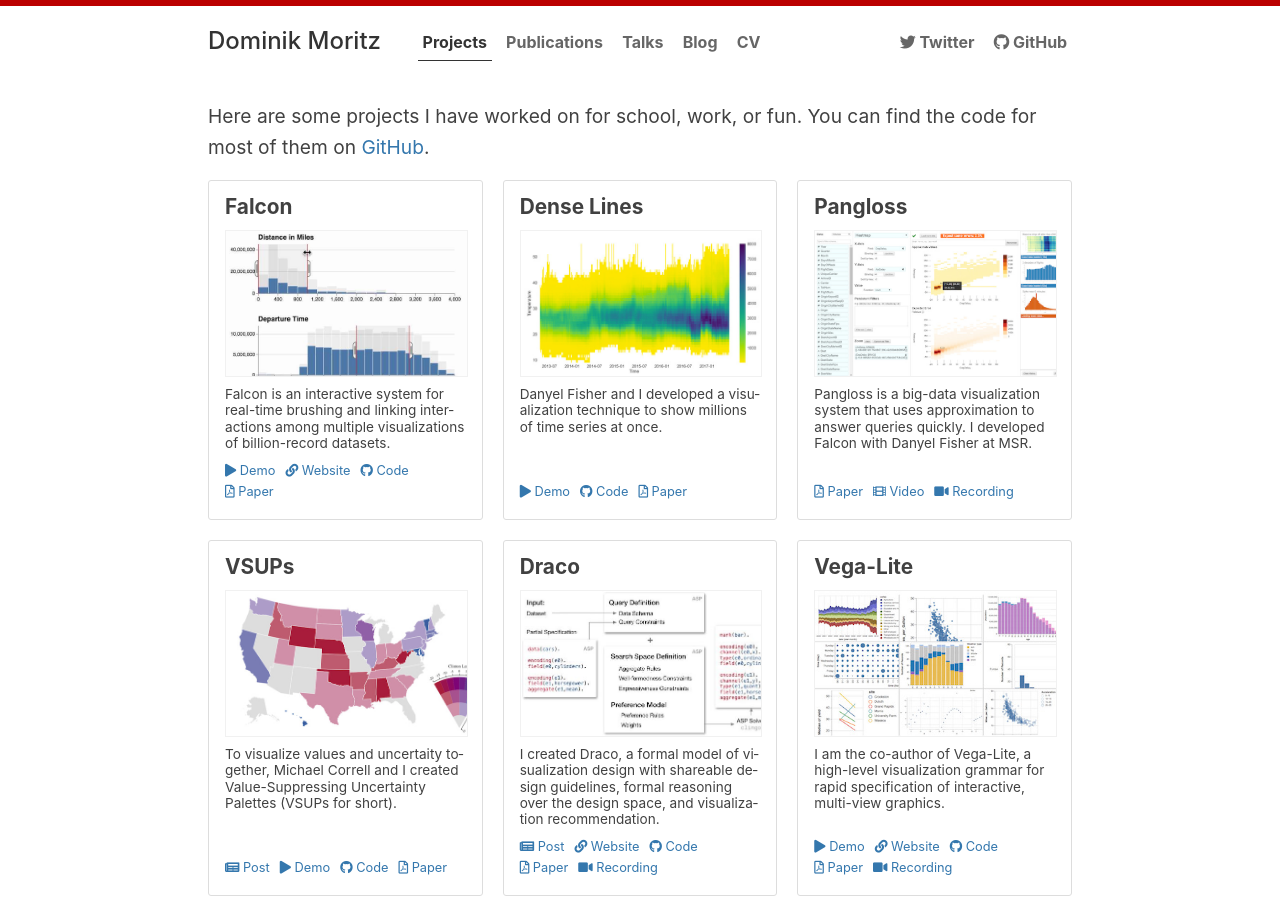
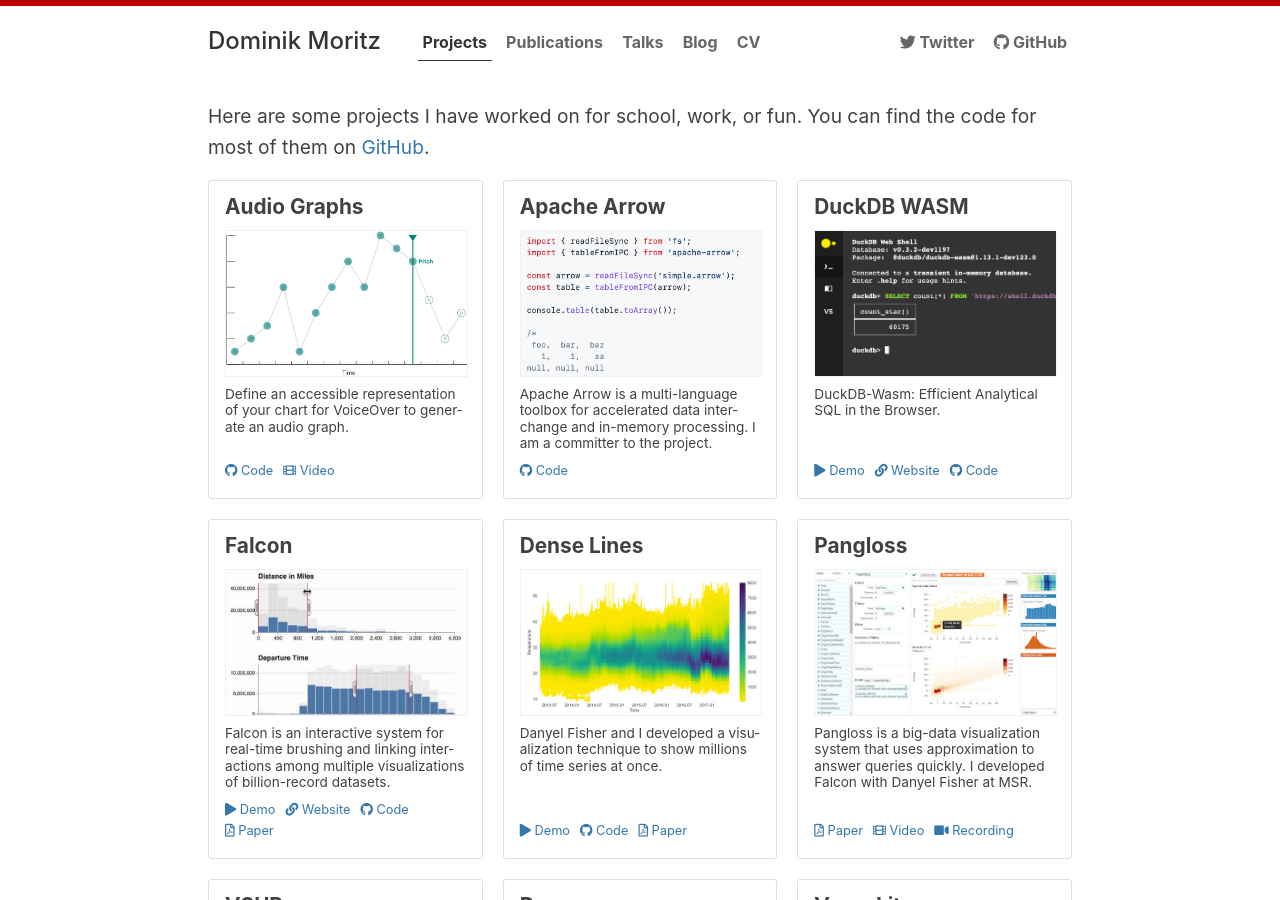
Before and after one commit to domoritz/domoritz.github.io, a Jekyll site: the page built from projects.md, in a window 1280 px wide and 900 px high. Built offline with Jekyll 4.4.1, drawn with Linux system fonts in a browser that asks for light colours.

Commit message:
Add some more projects

```diff
--- a/_data/projects.yml
+++ b/_data/projects.yml
@@ -1,3 +1,22 @@
+- title: Audio Graphs
+  code: https://developer.apple.com/documentation/accessibility/audio_graphs
+  video: https://developer.apple.com/videos/play/wwdc2021/10122/
+  image: audiographs.png
+  description: "Define an accessible representation of your chart for VoiceOver to generate an audio graph."
+
+- title: Apache Arrow
+  code: https://github.com/apache/arrow/tree/master/js
+  image: arrow.png
+  description: "Apache Arrow is a multi-language toolbox for accelerated data interchange and in-memory processing. I am a committer to the project."
+
+- title: DuckDB WASM
+  url: https://duckdb.org/2021/10/29/duckdb-wasm.html
+  code: https://github.com/duckdb/duckdb-wasm
+  demo: https://shell.duckdb.org
+  image: duckdb.png
+  description: "DuckDB-Wasm: Efficient Analytical SQL in the Browser."
+  highlight: 4
+
 - title: Falcon
   url: https://github.com/uwdata/falcon
   code: https://github.com/uwdata/falcon
@@ -20,7 +39,6 @@
   video: https://www.youtube.com/watch?v=cfdzi92r4sM
   recording: https://www.youtube.com/watch?v=4ntnRzqiG7Y
   description: "Pangloss is a big-data visualization system that uses approximation to answer queries quickly. I developed Falcon with Danyel Fisher at MSR."
-  highlight: 3
 
 - title: VSUPs
   image: vsup.jpg
@@ -48,7 +66,7 @@
   recording: https://www.youtube.com/watch?v=9uaHRWj04D4
   image: vl.jpg
   description: "I am the co-author of Vega-Lite, a high-level visualization grammar for rapid specification of interactive, multi-view graphics."
-  highlight: 4
+  highlight: 3
 
 - title: Vega
   url: https://vega.github.io/vega
```
Also changed, not shown: images/projects/arrow.png (added), images/projects/audiographs.png (added), images/projects/duckdb.png (added).
